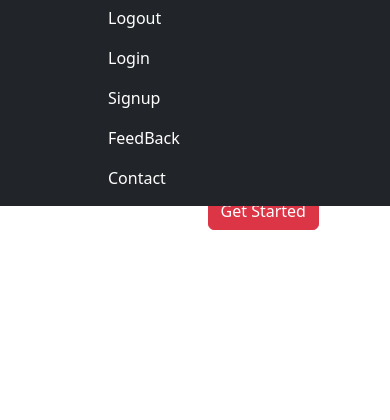
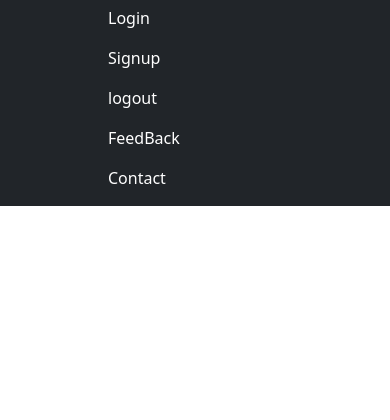
Before and after one commit to Rownokk/EduNest, a PHP site: page / in a window 390 px wide, after a click that opens the changed part. Shown: the part 210-630 px from the top of the page. Run offline with PHP 8.4, Linux system fonts and the light colour scheme; some libraries are stand-ins or nearby versions; some web fonts are replaced.

Commit message:
responsive

```diff
--- a/css/style.css
+++ b/css/style.css
@@ -56,3 +56,9 @@ video{
     color:#fff;
     padding: 10px;
 }
+@media screen and (min-width:0px) and (max-width:700px) {
+    .my-content,
+    .txt-banner {
+        display: none;
+    }
+}
--- a/index.php
+++ b/index.php
@@ -28,11 +28,11 @@
       <ul class="navbar-nav custom-nav ps-5">
         <li class="nav-item custom-nav-item"><a href="index.php" class="nav-link">Home</a></li>
         <li class="nav-item custom-nav-item"><a href="#" class="nav-link">Course</a></li>
-        <li class="nav-item custom-nav-item"><a href="#" class="nav-link">Payment Status</a></li>
-        <li class="nav-item custom-nav-item"><a href="#" class="nav-link">My Profile</a></li>
-        <li class="nav-item custom-nav-item"><a href="#" class="nav-link">Logout</a></li>
+        <li class="nav-item custom-nav-item"><a href="#" class="nav-link">Payment</a></li>
+        <li class="nav-item custom-nav-item"><a href="#" class="nav-link">Profile</a></li>
         <li class="nav-item custom-nav-item"><a href="#" class="nav-link">Login</a></li>
         <li class="nav-item custom-nav-item"><a href="#" class="nav-link">Signup</a></li>
+        <li class="nav-item custom-nav-item"><a href="#" class="nav-link">logout</a></li>
         <li class="nav-item custom-nav-item"><a href="#" class="nav-link">FeedBack</a></li>
         <li class="nav-item custom-nav-item"><a href="#" class="nav-link">Contact</a></li>
       </ul>
```
